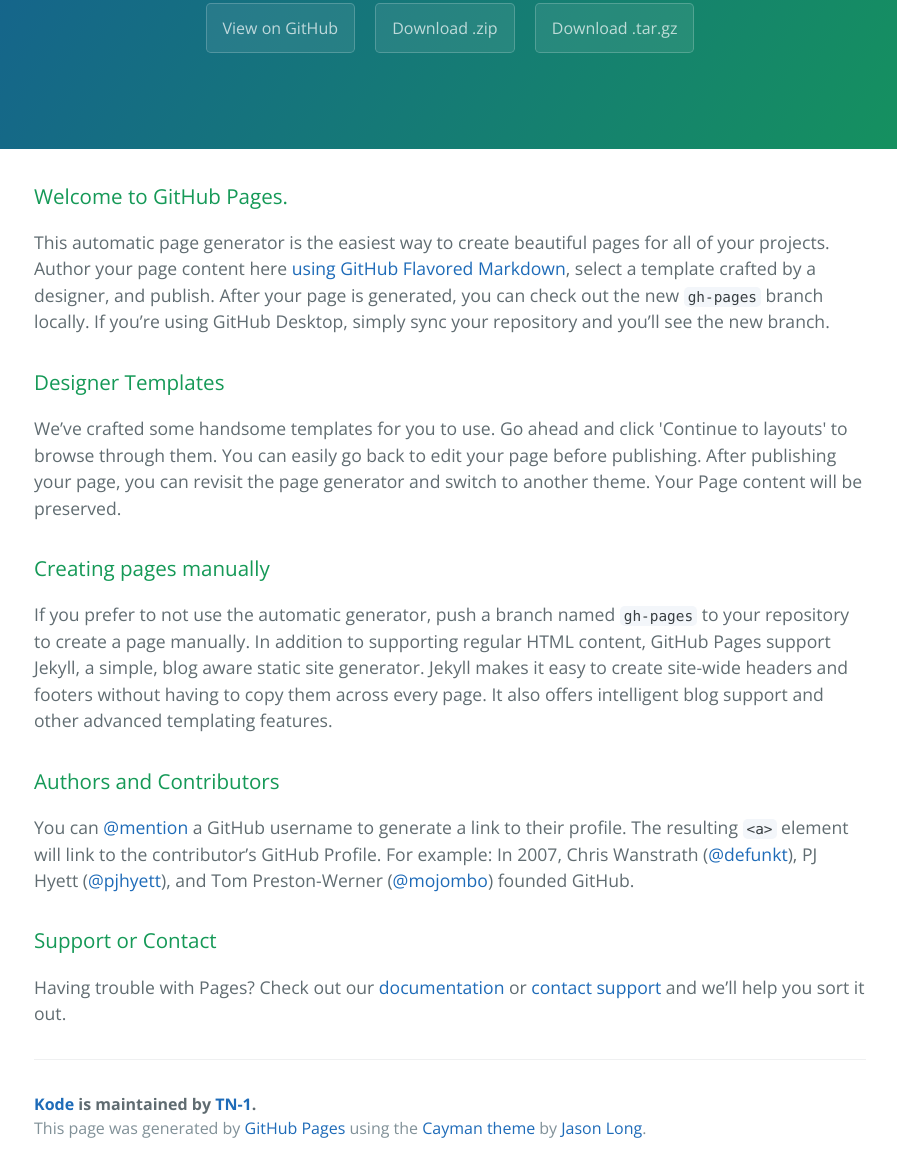
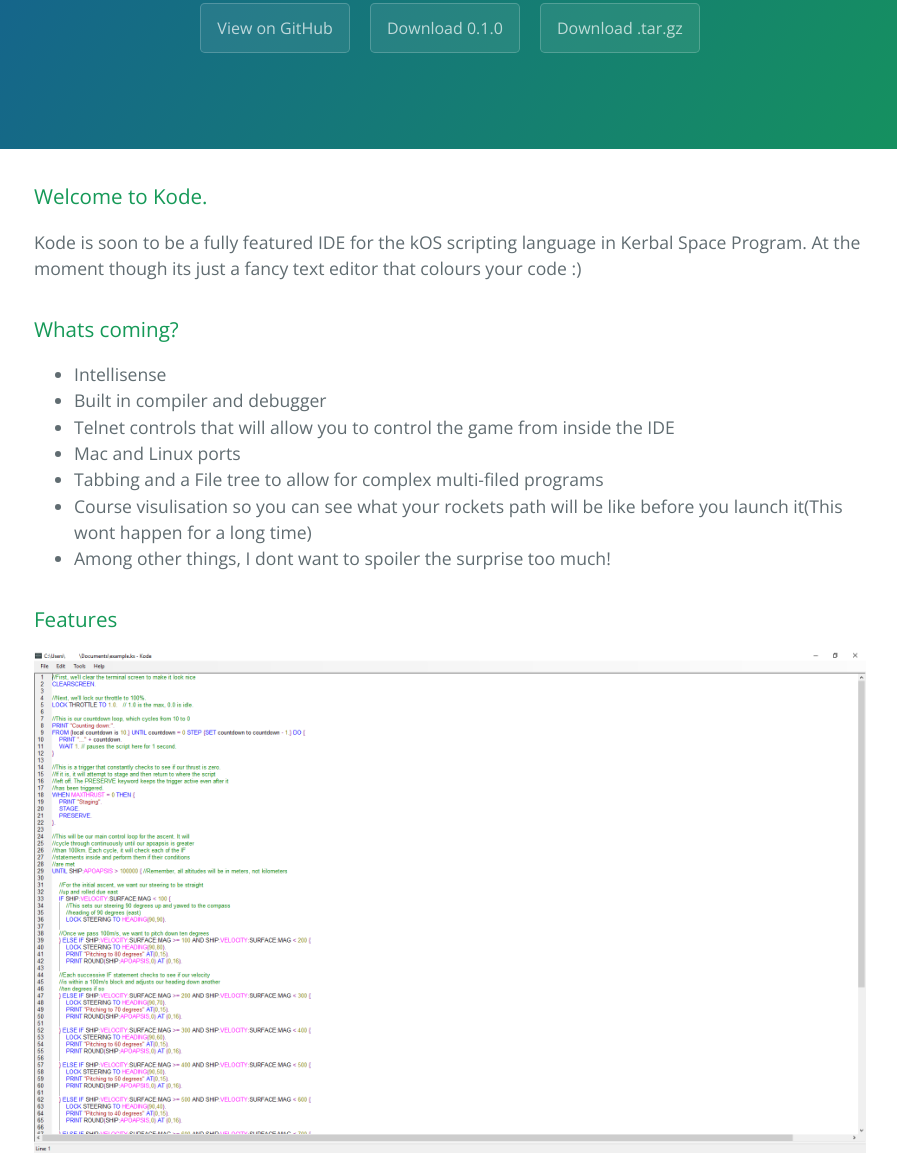
Before and after one commit to TN-1/Kode_Desktop, a plain HTML site: page index.html in a window 1280 px wide. Shown: the part 234-1390 px from the top of the page, without its empty margins (190-1087 px from the left). Drawn offline with nearby package versions, Linux system fonts and the light colour scheme.

Commit message:
Update for 0.1.0

```diff
--- a/index.html
+++ b/index.html
@@ -14,35 +14,33 @@
       <h1 class="project-name">Kode</h1>
       <h2 class="project-tagline">Kode - The kOS IDE</h2>
       <a href="https://github.com/TN-1/Kode" class="btn">View on GitHub</a>
-      <a href="https://github.com/TN-1/Kode/zipball/master" class="btn">Download .zip</a>
+      <a href="https://github.com/TN-1/Kode/releases/tag/v0.1.0" class="btn">Download 0.1.0</a>
       <a href="https://github.com/TN-1/Kode/tarball/master" class="btn">Download .tar.gz</a>
     </section>
 
     <section class="main-content">
       <h3>
-<a id="welcome-to-github-pages" class="anchor" href="#welcome-to-github-pages" aria-hidden="true"><span class="octicon octicon-link"></span></a>Welcome to GitHub Pages.</h3>
+<a id="welcome-to-github-pages" class="anchor" href="#welcome-to-github-pages" aria-hidden="true"><span class="octicon octicon-link"></span></a>Welcome to Kode.</h3>
 
-<p>This automatic page generator is the easiest way to create beautiful pages for all of your projects. Author your page content here <a href="https://guides.github.com/features/mastering-markdown/">using GitHub Flavored Markdown</a>, select a template crafted by a designer, and publish. After your page is generated, you can check out the new <code>gh-pages</code> branch locally. If you’re using GitHub Desktop, simply sync your repository and you’ll see the new branch.</p>
+<p>Kode is soon to be a fully featured IDE for the kOS scripting language in Kerbal Space Program. At the moment though its just a fancy text editor that colours your code :)</p>
 
 <h3>
-<a id="designer-templates" class="anchor" href="#designer-templates" aria-hidden="true"><span class="octicon octicon-link"></span></a>Designer Templates</h3>
+<a id="designer-templates" class="anchor" href="#designer-templates" aria-hidden="true"><span class="octicon octicon-link"></span></a>Whats coming?</h3>
 
-<p>We’ve crafted some handsome templates for you to use. Go ahead and click 'Continue to layouts' to browse through them. You can easily go back to edit your page before publishing. After publishing your page, you can revisit the page generator and switch to another theme. Your Page content will be preserved.</p>
+<ul>
+  <li>Intellisense</li>
+  <li>Built in compiler and debugger</li>
+  <li>Telnet controls that will allow you to control the game from inside the IDE</li>
+  <li>Mac and Linux ports</li>
+    <li>Tabbing and a File tree to allow for complex multi-filed programs</li>
+    <li>Course visulisation so you can see what your rockets path will be like before you launch it(This wont happen for a long time)</li>
+    <li>Among other things, I dont want to spoiler the surprise too much!</li>
+</ul>
 
 <h3>
-<a id="creating-pages-manually" class="anchor" href="#creating-pages-manually" aria-hidden="true"><span class="octicon octicon-link"></span></a>Creating pages manually</h3>
-
-<p>If you prefer to not use the automatic generator, push a branch named <code>gh-pages</code> to your repository to create a page manually. In addition to supporting regular HTML content, GitHub Pages support Jekyll, a simple, blog aware static site generator. Jekyll makes it easy to create site-wide headers and footers without having to copy them across every page. It also offers intelligent blog support and other advanced templating features.</p>
-
-<h3>
-<a id="authors-and-contributors" class="anchor" href="#authors-and-contributors" aria-hidden="true"><span class="octicon octicon-link"></span></a>Authors and Contributors</h3>
-
-<p>You can <a href="https://github.com/blog/821" class="user-mention">@mention</a> a GitHub username to generate a link to their profile. The resulting <code>&lt;a&gt;</code> element will link to the contributor’s GitHub Profile. For example: In 2007, Chris Wanstrath (<a href="https://github.com/defunkt" class="user-mention">@defunkt</a>), PJ Hyett (<a href="https://github.com/pjhyett" class="user-mention">@pjhyett</a>), and Tom Preston-Werner (<a href="https://github.com/mojombo" class="user-mention">@mojombo</a>) founded GitHub.</p>
-
-<h3>
-<a id="support-or-contact" class="anchor" href="#support-or-contact" aria-hidden="true"><span class="octicon octicon-link"></span></a>Support or Contact</h3>
-
-<p>Having trouble with Pages? Check out our <a href="https://help.github.com/pages">documentation</a> or <a href="https://github.com/contact">contact support</a> and we’ll help you sort it out.</p>
+<a id="support-or-contact" class="anchor" href="#support-or-contact" aria-hidden="true"><span class="octicon octicon-link"></span></a>Features</h3>
+<img src="screenshot.PNG">
+<p>Kode's first release(0.1) is not much more than notepad with Syntax highlighting, However in the File menu you can export a script straight to your scripts folder(Provided you fill in the KSP install location field in settings). Keep an eye open for updates as every update will bring in more features and improve on current ones. For now, I am aiming for an update every week.</p>
 
       <footer class="site-footer">
         <span class="site-footer-owner"><a href="https://github.com/TN-1/Kode">Kode</a> is maintained by <a href="https://github.com/TN-1">TN-1</a>.</span>
```
Also changed, not shown: screenshot.PNG (added).
